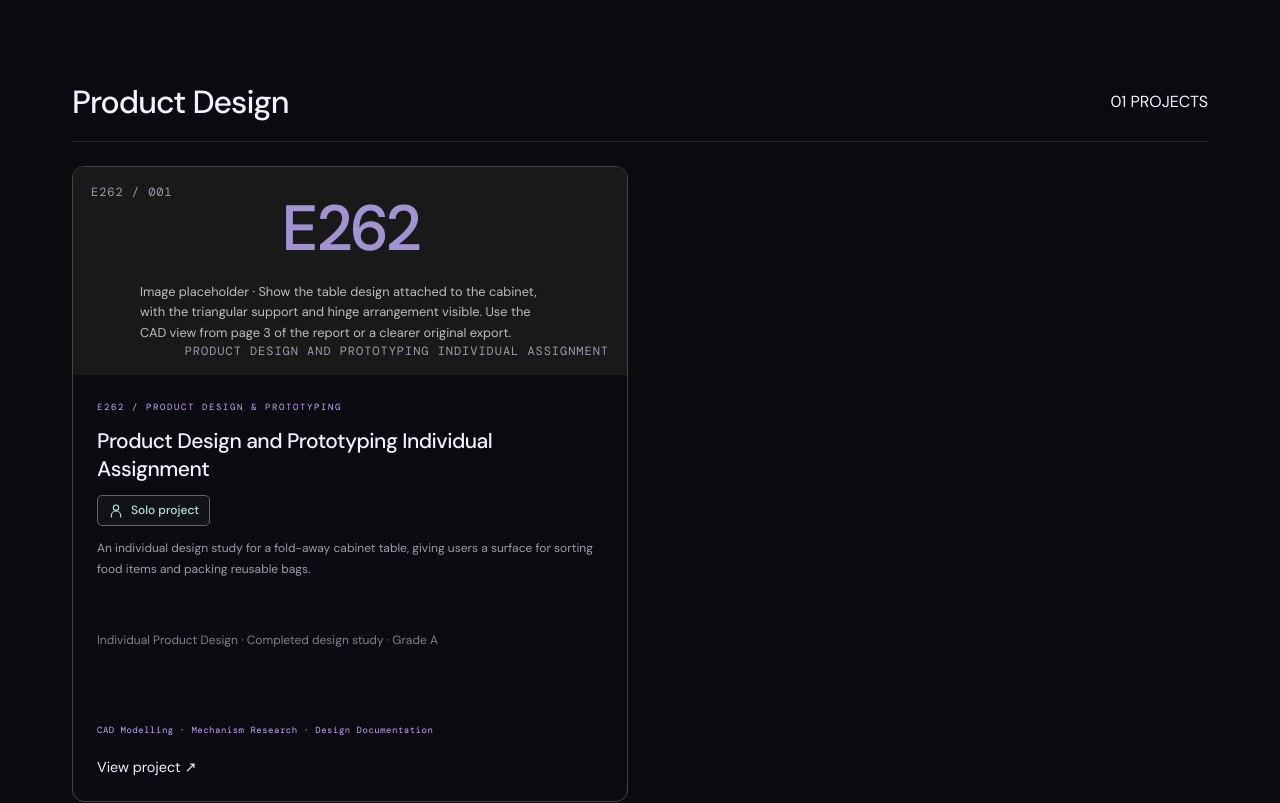
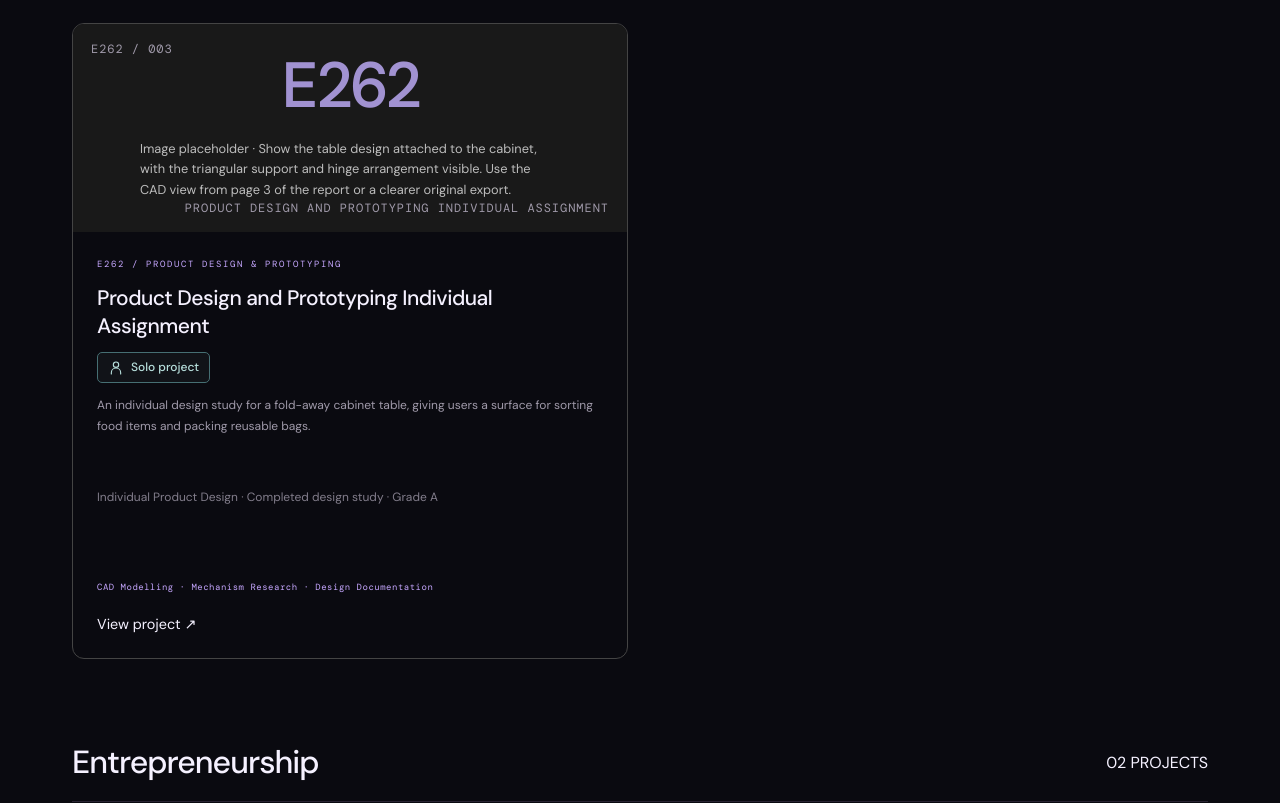
Before and after one commit to alyssa-alejandro/my-portfolio, a React (Vite) app: page /work in a window 1280 px wide. Shown: the part 3979-4782 px from the top of the page. Built offline with nearby package versions, Linux system fonts and the light colour scheme.

Commit message:
move to hardware

```diff
--- a/src/data/projects/catalog.ts
+++ b/src/data/projects/catalog.ts
@@ -19,11 +19,11 @@ export const gameProjects: Project[] = [caffeineEngine, project0, project2, proj
 export const softwareProjects: Project[] = [project1, pythonVision, seamCarving];
 
 
-export const hardwareProjects: Project[] = [cprex, communityCabinet];
+export const hardwareProjects: Project[] = [cprex, communityCabinet, foldingTable];
 
 
 
-export const designProjects: Project[] = [foldingTable];
+
 
 
 export const entrepreneurshipProjects: Project[] = [quiknom, ekosafe];
--- a/src/pages/Work.tsx
+++ b/src/pages/Work.tsx
@@ -4,7 +4,7 @@ import LeadershipBadge from '../components/LeadershipBadge';
 
 import { useState } from "react";
 import ProjectModal from "../components/ProjectModal";
-import { gameProjects, softwareProjects, hardwareProjects, designProjects, entrepreneurshipProjects } from "../data/projects/catalog.ts";
+import { gameProjects, softwareProjects, hardwareProjects, entrepreneurshipProjects } from "../data/projects/catalog.ts";
 
 export default function Work() {
   const [selectedProject, setSelectedProject] = useState<Project | null>(null);
@@ -22,7 +22,7 @@ export default function Work() {
         </p>
       </header>
 
-      {[{ title: "Game Development", items: gameProjects }, { title: "Software Development", items: softwareProjects }, { title: "Hardware & IoT", items: hardwareProjects }, { title: "Product Design", items: designProjects }, { title: "Entrepreneurship", items: entrepreneurshipProjects }].map((group) => (<section className="work-category" key={group.title}>
+      {[{ title: "Game Development", items: gameProjects }, { title: "Software Development", items: softwareProjects }, { title: "Hardware & IoT", items: hardwareProjects }, { title: "Entrepreneurship", items: entrepreneurshipProjects }].map((group) => (<section className="work-category" key={group.title}>
         <div className="work-category-heading">
           <h2>{group.title}</h2>
           <span>{String(group.items.length).padStart(2, "0")} PROJECTS</span>
--- a/vite.config.ts
+++ b/vite.config.ts
@@ -7,6 +7,11 @@ export default defineConfig({
   server: {
     watch: {
       ignored: ['**/.vs/**'],
+      // Wait for multi-part saves to finish before transforming source modules.
+      awaitWriteFinish: {
+        stabilityThreshold: 500,
+        pollInterval: 100,
+      },
     },
   },
 })
```
